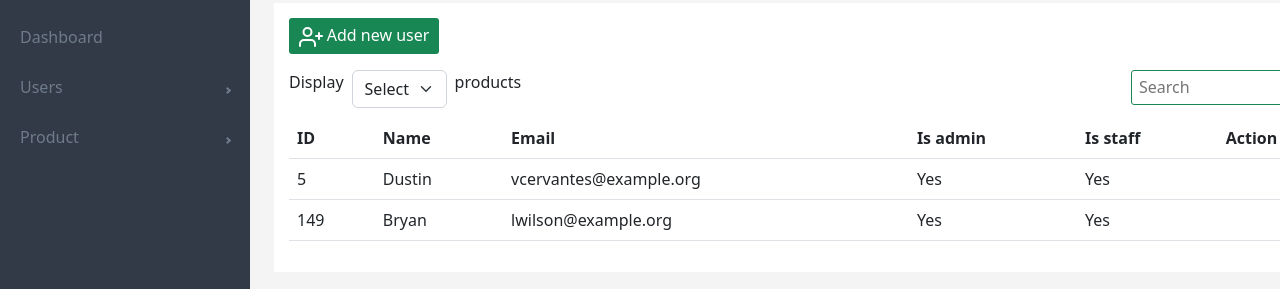
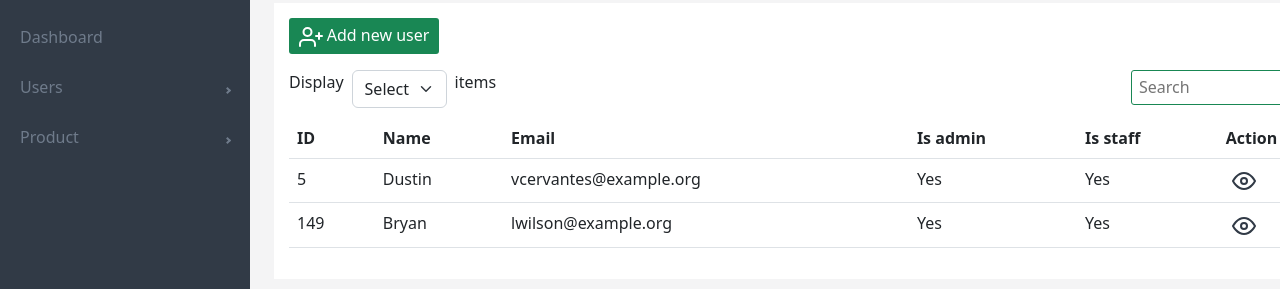
Before and after one commit to nazmulhasanDEV/inventory-management, a React (Create React App) app: page /users in a window 1280 px wide. Shown: the part 139-428 px from the top of the page. Built offline with nearby package versions, Linux system fonts and the light colour scheme.

Commit message:
fixed missing details button in user list

```diff
--- a/src/components/common-component/DataTable.js
+++ b/src/components/common-component/DataTable.js
@@ -42,7 +42,7 @@ const DataTable = ({
                   <option value="30">30</option>
                 </select>
               </div>
-              <p className="ms-2"> products</p>
+              <p className="ms-2"> items</p>
               {/* <p className="ms-2">
                 {size(tableData)} items of {size(tableData)} found!
               </p> */}
--- a/src/components/users/AdminUsers.js
+++ b/src/components/users/AdminUsers.js
@@ -115,7 +115,7 @@ const AdminUserList = () => {
       <DataTable
         tableHeader={usersAdminsTableHeader}
         tableData={tableData}
-        actionBtnTypes={["user-details"]}
+        actionBtnTypes={["details"]}
         dataTableBtnProps={<AddNewUserBtn />}
       />
       <AppModal id="user-details">
```
